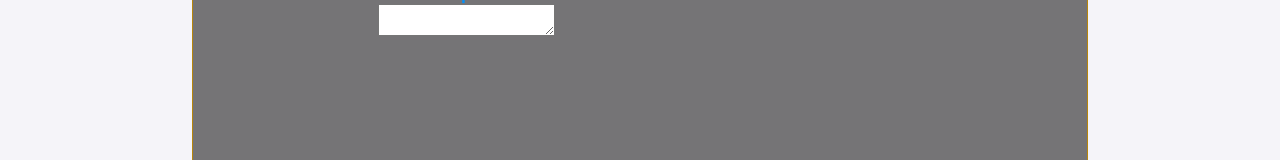
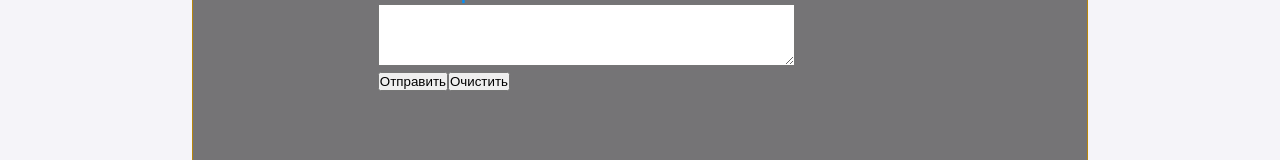
Before and after one commit to MariStakhovskaya/movies, a React (Create React App) app: page /details/1 in a window 1280 px wide. Shown: the part 307-467 px from the top of the page. Built offline with nearby package versions, Linux system fonts and the light colour scheme; no server answers.

Commit message:
fix comments

```diff
--- a/src/components/comment/Comment.tsx
+++ b/src/components/comment/Comment.tsx
@@ -1,10 +1,41 @@
-import React, {useState} from "react";
+import React, {useEffect, useState} from "react";
 import style from "./Comment.module.css"
+import {json} from "stream/consumers";
+
 
 
 
 
 const Comment = () => {
+
+    type CommentType = {
+        id: number
+        comment: string}
+type CommentsType = Array<CommentType>
+
+const [value, setValue] = useState('')
+    const [comments, setComments] = useState([{}])
+
+
+
+     /* let commentArray =  localStorage.getItem('valueComment')
+        if(commentArray)
+       return  commentArray = JSON.parse(commentArray)
+console.log(commentArray)
+
+
+
+
+
+    const onclickHandler = () => {
+        let newComment = {id:1 , comment:value}
+     setComments([...comments, newComment])
+
+    localStorage.setItem('valueComment',JSON.stringify(comments))
+setValue('')
+
+
+    }*/
 
 
 
@@ -12,7 +43,12 @@ const Comment = () => {
         <div className={style.commentContainer}>
             <h4>Комментарии:</h4>
 
-          <textarea/>
+          <textarea value={value} rows={4} cols={50} onChange={(e)=>{setValue(e.currentTarget.value)}}/>
+            <div>
+            <button >Отправить</button>
+            <button onClick={()=>setValue('')}>Очистить</button>
+            </div>
+{/*<div>{commentArray}</div>*/}
         </div>
     )
 }
```
